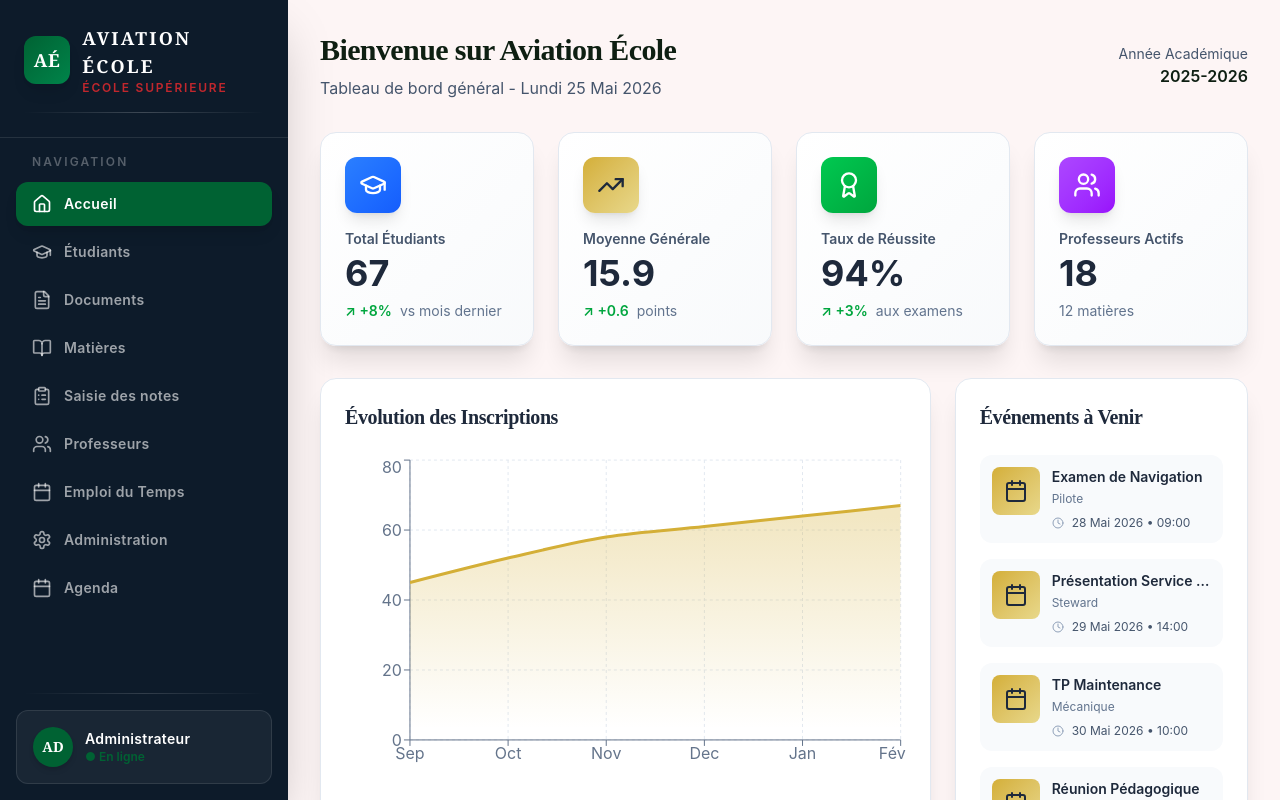
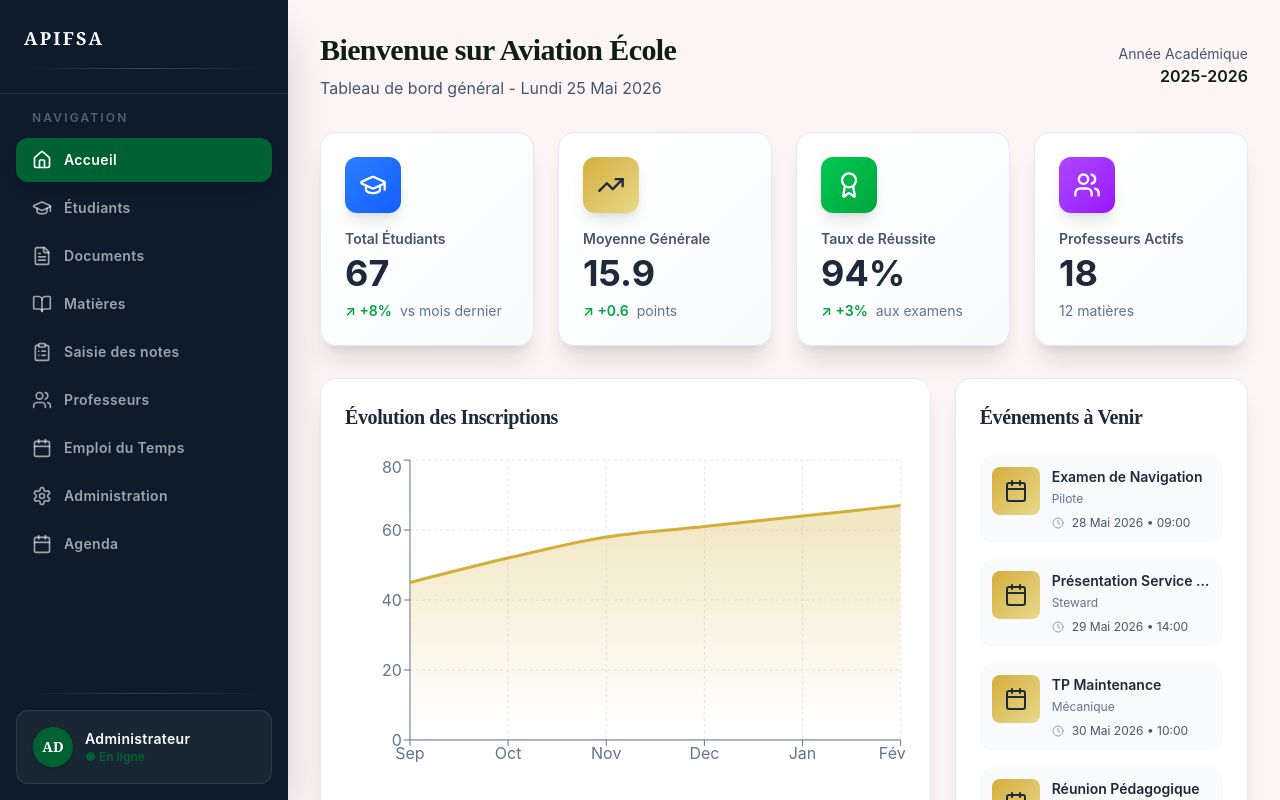
Before and after one commit to S2C1I/Avia-Front, a React (Vite) app: page / in a window 1280 px wide. Built offline with nearby package versions, Linux system fonts and the light colour scheme.

Commit message:
Update sidebar branding

```diff
--- a/src/app/components/SidebarV2.tsx
+++ b/src/app/components/SidebarV2.tsx
@@ -39,17 +39,10 @@ export function SidebarV2({ currentPage, onNavigate }: SidebarV2Props) {
       {/* Logo / Brand */}
       <div className="p-6 border-b border-white/10">
         <div className="flex items-center gap-3 mb-1">
-          <div className="w-12 h-12 rounded-xl flex items-center justify-center shadow-lg overflow-hidden"
-            style={{ background: 'linear-gradient(135deg, #006233 0%, #00844a 100%)' }}>
-            <span className="text-white font-black text-lg tracking-wider" style={{ fontFamily: 'Georgia, serif' }}>AÉ</span>
-          </div>
           <div>
             <h1 className="text-white text-lg tracking-widest uppercase" style={{ fontFamily: 'Georgia, serif', fontWeight: 700, letterSpacing: '0.12em' }}>
-              Aviation École
+              APIFSA
             </h1>
-            <p className="text-[#C1272D] text-xs tracking-widest uppercase font-medium" style={{ letterSpacing: '0.15em' }}>
-              École Supérieure
-            </p>
           </div>
         </div>
         <div className="mt-4 h-px bg-gradient-to-r from-transparent via-white/20 to-transparent" />
```
